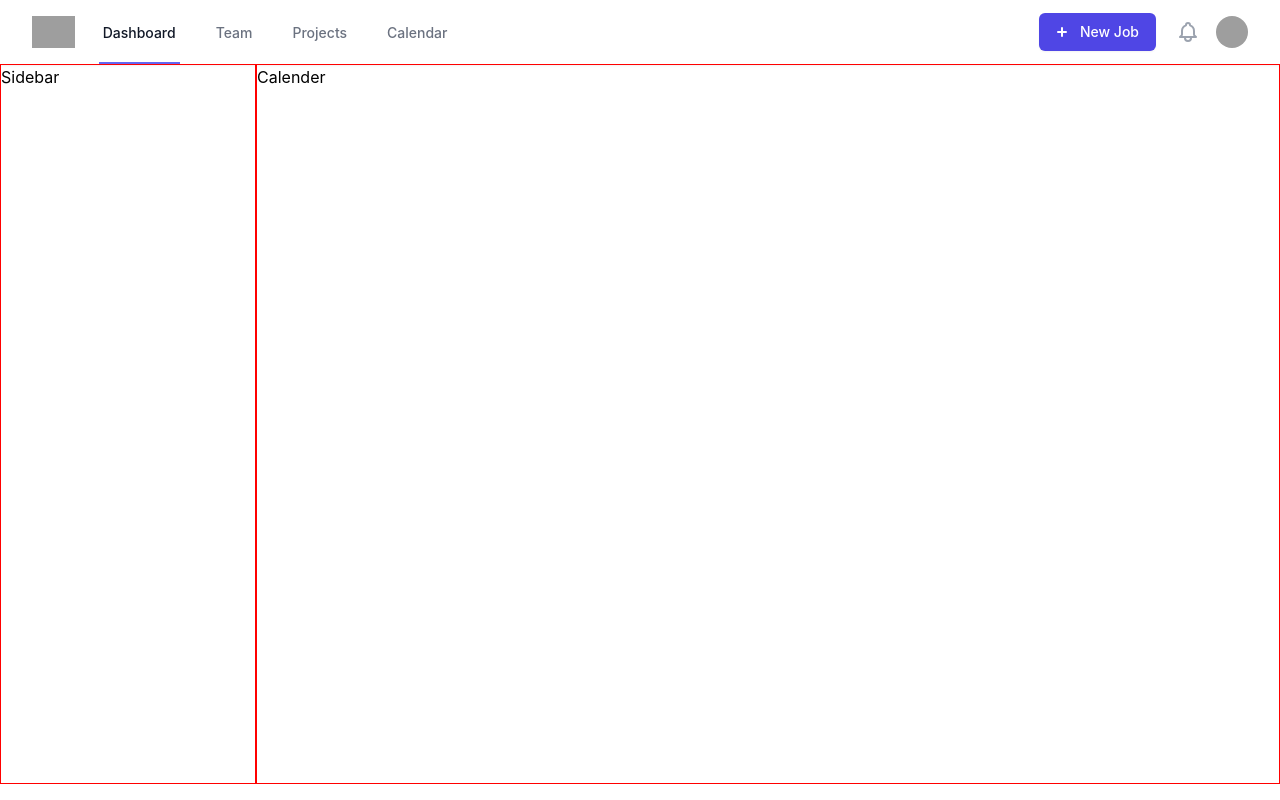
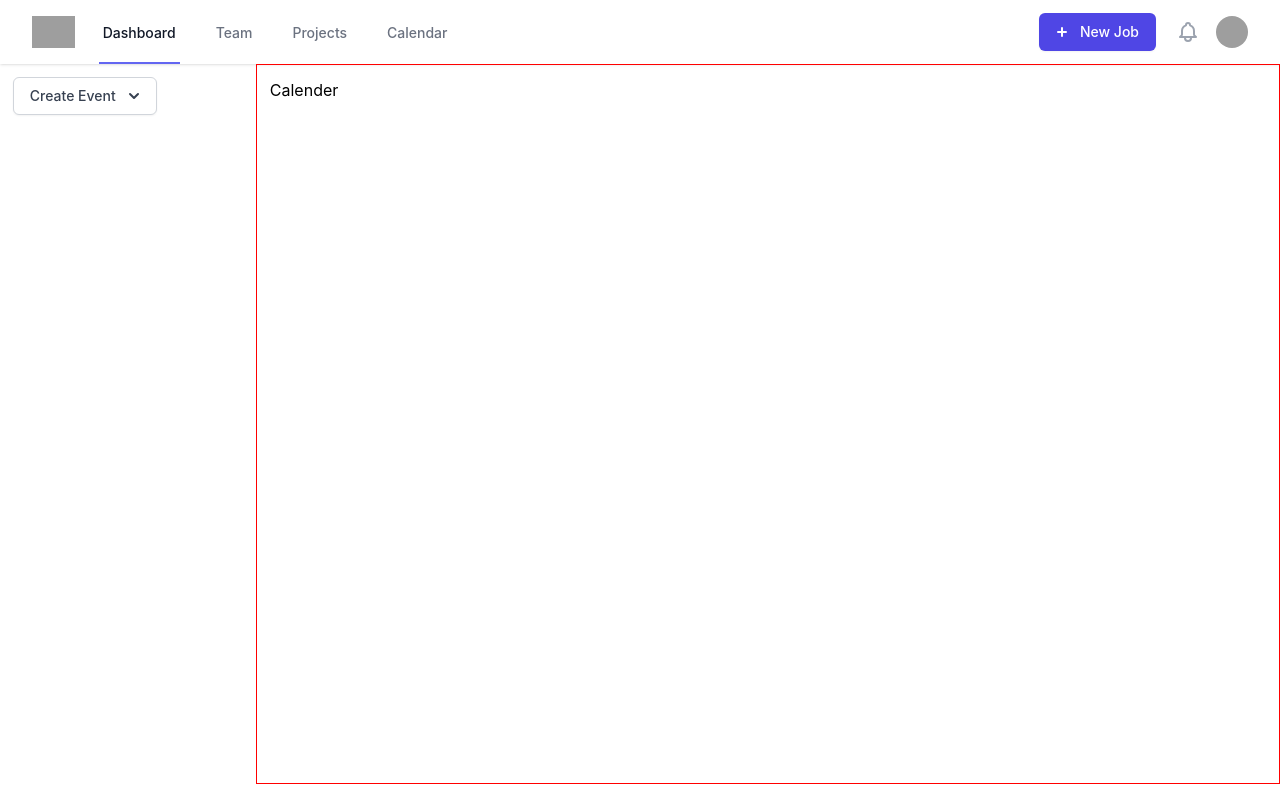
Before and after one commit to Team16-CodeNight/MonkHood-FE, a React (Create React App) app: page /user/scheduler in a window 1280 px wide. Built offline with nearby package versions, Linux system fonts and the light colour scheme; grey boxes are pictures that could not be loaded; the HTML template or start-up script is replaced by a standard one.

Commit message:
Add Sidebar Add Event Button

```diff
--- a/package.json
+++ b/package.json
@@ -12,6 +12,7 @@
     "postcss": "^8.4.21",
     "react": "^18.2.0",
     "react-dom": "^18.2.0",
+    "react-icons": "^4.7.1",
     "react-router-dom": "^6.3.0",
     "react-scripts": "5.0.1",
     "tailwindcss": "^3.2.4",
--- a/src/components/Scheduler/Calender/Calender.module.css
+++ b/src/components/Scheduler/Calender/Calender.module.css
@@ -1,6 +1,7 @@
 .container {
   width: 80%;
+  max-height: 90vh;
+  padding: 1%;
+  overflow: auto;
   border: 1px solid red;
-  max-height: 90vh;
-  overflow: auto;
 }
--- /dev/null
+++ b/src/components/Scheduler/Sidebar/AddEventButton.js
@@ -0,0 +1,72 @@
+import { Fragment } from "react";
+import { Menu, Transition } from "@headlessui/react";
+import { HiChevronDown } from "react-icons/hi";
+import { Link } from "react-router-dom";
+
+import styles from "./Sidebar.module.css";
+
+function classNames(...classes) {
+  return classes.filter(Boolean).join(" ");
+}
+
+const AddEventButton = ({ handleAddEvent }) => {
+  return (
+    <div className={styles.addEventButtonContainer}>
+      <Menu as="div" className={`relative inline-block text-left ${styles.addEventMenu}`}>
+        <div>
+          <Menu.Button className="inline-flex w-full justify-center rounded-md border border-gray-300 bg-white px-4 py-2 text-sm font-medium text-gray-700 shadow-sm hover:bg-gray-50 focus:outline-none focus:ring-2 focus:ring-indigo-500 focus:ring-offset-2 focus:ring-offset-gray-100">
+            Create Event
+            <HiChevronDown className="-mr-1 ml-2 h-5 w-5" aria-hidden="true" />
+          </Menu.Button>
+        </div>
+
+        <Transition
+          as={Fragment}
+          enter="transition ease-out duration-100"
+          enterFrom="transform opacity-0 scale-95"
+          enterTo="transform opacity-100 scale-100"
+          leave="transition ease-in duration-75"
+          leaveFrom="transform opacity-100 scale-100"
+          leaveTo="transform opacity-0 scale-95"
+        >
+          <Menu.Items className="absolute right-50 z-10 mt-2 w-56 origin-top-right rounded-md bg-white shadow-lg ring-1 ring-black ring-opacity-5 focus:outline-none">
+            <div className="py-1">
+              <Menu.Item>
+                {({ active }) => (
+                  <button
+                    className={classNames(active ? "bg-gray-100 text-gray-900" : "text-gray-700", "block px-4 py-2 text-sm")}
+                    onClick={handleAddEvent}
+                  >
+                    Add Manually
+                  </button>
+                )}
+              </Menu.Item>
+              <Menu.Item>
+                {({ active }) => (
+                  <button
+                    className={classNames(active ? "bg-gray-100 text-gray-900" : "text-gray-700", "block px-4 py-2 text-sm")}
+                    onClick={handleAddEvent}
+                  >
+                    Import from Google Calender
+                  </button>
+                )}
+              </Menu.Item>
+              <Menu.Item>
+                {({ active }) => (
+                  <button
+                    className={classNames(active ? "bg-gray-100 text-gray-900" : "text-gray-700", "block px-4 py-2 text-sm")}
+                    onClick={handleAddEvent}
+                  >
+                    Import from Outlook Calender
+                  </button>
+                )}
+              </Menu.Item>
+            </div>
+          </Menu.Items>
+        </Transition>
+      </Menu>
+    </div>
+  );
+};
+
+export default AddEventButton;
--- a/src/components/Scheduler/Sidebar/Sidebar.js
+++ b/src/components/Scheduler/Sidebar/Sidebar.js
@@ -1,9 +1,18 @@
 import React from "react";
 
+import AddEventButton from "./AddEventButton";
 import styles from "./Sidebar.module.css";
 
+const handleAddEvent = () => {
+  console.log("event Clicked");
+};
+
 const Sidebar = () => {
-  return <div className={styles.container}>Sidebar</div>;
+  return (
+    <div className={styles.container}>
+      <AddEventButton handleAddEvent={handleAddEvent} />
+    </div>
+  );
 };
 
 export default Sidebar;
--- a/src/components/Scheduler/Sidebar/Sidebar.module.css
+++ b/src/components/Scheduler/Sidebar/Sidebar.module.css
@@ -1,6 +1,13 @@
 .container {
   width: 20%;
-  border: 1px solid red;
   height: 90vh;
   max-height: 90vh;
+  padding: 1%;
+  /* border: 1px solid red; */
 }
+
+/* ADD EVENT BUTTON */
+.addEventButtonContainer {
+  width: 100%;
+  /* border: 1px solid red; */
+}
--- /dev/null
+++ b/src/components/Scheduler/Sidebar/Tasks.js
@@ -0,0 +1,9 @@
+import React from "react";
+
+import styles from "./Sidebar.module.css";
+
+const Tasks = () => {
+  return <div className={styles.taskContainer}>Tasks</div>;
+};
+
+export default Tasks;
```
Also changed, not shown: 1 other file (tests, documents, lock files or other folders).
